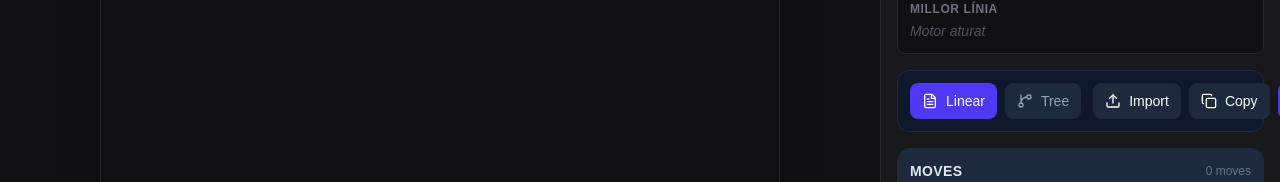
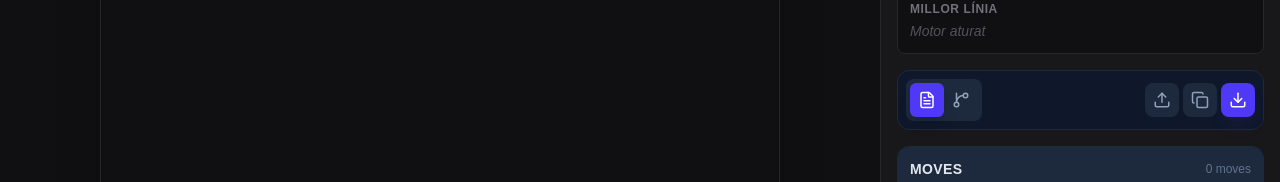
Before and after one commit to ChessEdMaster/chess-super-app, a Next.js app: page /analysis in a window 1280 px wide. Shown: the part 242-424 px from the top of the page. Built offline with nearby package versions, Linux system fonts and the light colour scheme; no server answers.

Commit message:
analisis

```diff
--- a/app/analysis/page.tsx
+++ b/app/analysis/page.tsx
@@ -305,10 +305,10 @@ export default function AnalysisPage() {
       </div>
 
       {/* RIGHT: ANALYSIS PANEL */}
-      <div className="flex flex-col border-l border-zinc-800 bg-zinc-900 h-full overflow-hidden">
+      <div className="flex flex-col border-l border-zinc-800 bg-zinc-900 h-full overflow-hidden relative">
 
         {/* Header */}
-        <div className="flex-none p-4 border-b border-zinc-800 bg-zinc-900/90 backdrop-blur z-10 flex justify-between items-center">
+        <div className="flex-none p-4 border-b border-zinc-800 bg-zinc-900/90 backdrop-blur z-10 flex justify-between items-center shrink-0">
           <h2 className="font-bold text-lg flex items-center gap-2">
             <LayoutGrid size={18} className="text-emerald-500" />
             Laboratori
@@ -319,8 +319,8 @@ export default function AnalysisPage() {
           </div>
         </div>
 
-        {/* Scrollable Content */}
-        <div className="flex-1 overflow-y-auto p-0">
+        {/* Scrollable Content - Hide Scrollbar */}
+        <div className="flex-1 overflow-y-auto p-0 scrollbar-hide">
           {activeTab === 'analysis' ? (
             <div className="flex flex-col min-h-full">
               <div className="p-4 space-y-4 flex-1">
@@ -358,7 +358,7 @@ export default function AnalysisPage() {
         </div>
 
         {/* Fixed Footer Controls */}
-        <div className="flex-none z-20">
+        <div className="flex-none z-20 bg-zinc-900 border-t border-zinc-800">
           <AnalysisControls
             isAnalyzing={isAnalyzing}
             setIsAnalyzing={setIsAnalyzing}
--- a/components/chat-box.tsx
+++ b/components/chat-box.tsx
@@ -113,21 +113,27 @@ export function ChatBox({ gameId, userId }: ChatBoxProps) {
     };
 
     return (
-        <div className="flex flex-col h-[300px] bg-slate-900 rounded-xl border border-slate-800 overflow-hidden">
-            <div className="p-3 bg-slate-800 border-b border-slate-700 font-bold text-slate-300 text-sm flex items-center gap-2">
-                <MessageSquare size={16} /> Xat de la Partida
+        <div className="flex flex-col h-full bg-slate-900 rounded-lg border border-slate-800 overflow-hidden">
+            <div className="p-2 bg-slate-800 border-b border-slate-700 font-bold text-slate-300 text-xs flex items-center gap-2">
+                <MessageSquare size={14} /> Xat de la Partida
             </div>
 
-            <div ref={scrollRef} className="flex-1 overflow-y-auto p-3 space-y-2 scrollbar-thin scrollbar-thumb-slate-700">
-                {messages.length === 0 && <p className="text-slate-600 text-xs text-center italic mt-10">Digues hola al teu rival! 👋</p>}
+            {gameId.startsWith('bot-') ? (
+                <div className="flex-1 flex items-center justify-center text-slate-600 text-xs italic p-4 text-center">
+                    El xat no està disponible contra bots.
+                </div>
+            ) : (
+                <>
+                    <div ref={scrollRef} className="flex-1 overflow-y-auto p-2 space-y-2 scrollbar-thin scrollbar-thumb-slate-700">
+                        {messages.length === 0 && <p className="text-slate-600 text-xs text-center italic mt-4">Digues hola al teu rival! 👋</p>}
                         {messages.map((msg) => {
                             const isMe = msg.user_id === userId;
                             return (
                                 <div key={msg.id} className={`flex flex-col ${isMe ? 'items-end' : 'items-start'}`}>
-                            <div className={`max-w-[85%] px-3 py-2 rounded-lg text-sm ${isMe ? 'bg-indigo-600 text-white rounded-br-none' : 'bg-slate-800 text-slate-200 rounded-bl-none'}`}>
+                                    <div className={`max-w-[90%] px-2 py-1.5 rounded-lg text-xs ${isMe ? 'bg-indigo-600 text-white rounded-br-none' : 'bg-slate-800 text-slate-200 rounded-bl-none'}`}>
                                         {msg.content}
                                     </div>
-                            <span className="text-[10px] text-slate-500 mt-1 px-1">
+                                    <span className="text-[9px] text-slate-500 mt-0.5 px-1">
                                         {isMe ? 'Tu' : msg.profiles?.username || 'Rival'}
                                     </span>
                                 </div>
@@ -140,13 +146,15 @@ export function ChatBox({ gameId, userId }: ChatBoxProps) {
                             type="text"
                             value={newMessage}
                             onChange={(e) => setNewMessage(e.target.value)}
-                    placeholder="Escriu un missatge..."
-                    className="flex-1 bg-slate-900 border border-slate-700 rounded-lg px-3 py-2 text-sm text-white focus:outline-none focus:border-indigo-500 transition"
+                            placeholder="Missatge..."
+                            className="flex-1 bg-slate-900 border border-slate-700 rounded-md px-2 py-1.5 text-xs text-white focus:outline-none focus:border-indigo-500 transition"
                         />
-                <button type="submit" className="bg-indigo-600 hover:bg-indigo-500 text-white p-2 rounded-lg transition">
-                    <Send size={18} />
+                        <button type="submit" className="bg-indigo-600 hover:bg-indigo-500 text-white p-1.5 rounded-md transition">
+                            <Send size={14} />
                         </button>
                     </form>
+                </>
+            )}
         </div>
     );
 }
--- a/components/chess-clock.tsx
+++ b/components/chess-clock.tsx
@@ -56,21 +56,21 @@ export function ChessClock({ whiteTime, blackTime, turn, isActive, onTimeout }:
   };
 
   return (
-    <div className="flex gap-4 w-full">
-      <div className={`flex-1 p-3 rounded-lg flex items-center justify-between border-2 transition-all ${turn === 'w' ? 'bg-slate-100 border-amber-500 shadow-[0_0_15px_rgba(245,158,11,0.3)]' : 'bg-slate-200 border-transparent opacity-60'}`}>
-        <div className="flex items-center gap-2 text-slate-800 font-bold">
-          <Clock size={18} />
+    <div className="flex gap-2 w-full">
+      <div className={`flex-1 px-3 py-2 rounded-lg flex items-center justify-between border-2 transition-all ${turn === 'w' ? 'bg-slate-100 border-amber-500 shadow-[0_0_10px_rgba(245,158,11,0.3)]' : 'bg-slate-200 border-transparent opacity-60'}`}>
+        <div className="flex items-center gap-1.5 text-slate-800 font-bold text-xs">
+          <Clock size={14} />
           <span>BLANQUES</span>
         </div>
-        <span className="font-mono text-2xl font-black text-slate-900">{formatTime(wTime)}</span>
+        <span className="font-mono text-xl font-black text-slate-900">{formatTime(wTime)}</span>
       </div>
 
-      <div className={`flex-1 p-3 rounded-lg flex items-center justify-between border-2 transition-all ${turn === 'b' ? 'bg-slate-800 border-amber-500 shadow-[0_0_15px_rgba(245,158,11,0.3)]' : 'bg-slate-900 border-transparent opacity-60'}`}>
-        <div className="flex items-center gap-2 text-slate-200 font-bold">
-          <Clock size={18} />
+      <div className={`flex-1 px-3 py-2 rounded-lg flex items-center justify-between border-2 transition-all ${turn === 'b' ? 'bg-slate-800 border-amber-500 shadow-[0_0_10px_rgba(245,158,11,0.3)]' : 'bg-slate-900 border-transparent opacity-60'}`}>
+        <div className="flex items-center gap-1.5 text-slate-200 font-bold text-xs">
+          <Clock size={14} />
           <span>NEGRES</span>
         </div>
-        <span className="font-mono text-2xl font-black text-white">{formatTime(bTime)}</span>
+        <span className="font-mono text-xl font-black text-white">{formatTime(bTime)}</span>
       </div>
     </div>
   );
--- a/components/pgn-editor.tsx
+++ b/components/pgn-editor.tsx
@@ -193,56 +193,53 @@ export function PGNEditor({
     return (
         <div className="space-y-4">
             {/* Toolbar */}
-            <div className="bg-slate-900 border border-slate-800 rounded-xl p-3 flex items-center justify-between gap-3">
+            <div className="bg-slate-900 border border-slate-800 rounded-xl p-2 flex items-center justify-between gap-2">
                 {/* View Mode Toggle */}
-                <div className="flex gap-2">
+                <div className="flex bg-slate-800 rounded-lg p-1">
                     <button
                         onClick={() => setViewMode('linear')}
-                        className={`px-3 py-2 rounded-lg text-sm font-medium transition flex items-center gap-2 ${viewMode === 'linear'
-                            ? 'bg-indigo-600 text-white'
-                            : 'bg-slate-800 text-slate-400 hover:bg-slate-700'
+                        className={`p-2 rounded-md transition ${viewMode === 'linear'
+                            ? 'bg-indigo-600 text-white shadow-lg'
+                            : 'text-slate-400 hover:text-white hover:bg-slate-700'
                             }`}
+                        title="Linear View"
                     >
-                        <FileText size={16} />
-                        Linear
+                        <FileText size={18} />
                     </button>
                     <button
                         onClick={() => setViewMode('tree')}
-                        className={`px-3 py-2 rounded-lg text-sm font-medium transition flex items-center gap-2 ${viewMode === 'tree'
-                            ? 'bg-indigo-600 text-white'
-                            : 'bg-slate-800 text-slate-400 hover:bg-slate-700'
+                        className={`p-2 rounded-md transition ${viewMode === 'tree'
+                            ? 'bg-indigo-600 text-white shadow-lg'
+                            : 'text-slate-400 hover:text-white hover:bg-slate-700'
                             }`}
+                        title="Tree View"
                     >
-                        <GitBranch size={16} />
-                        Tree
+                        <GitBranch size={18} />
                     </button>
                 </div>
 
                 {/* Actions */}
-                <div className="flex gap-2">
+                <div className="flex gap-1">
                     <button
                         onClick={handleImportPGN}
-                        className="px-3 py-2 bg-slate-800 hover:bg-slate-700 rounded-lg text-sm font-medium transition flex items-center gap-2 text-white"
+                        className="p-2 bg-slate-800 hover:bg-slate-700 hover:text-white rounded-lg transition text-slate-400"
                         title="Import PGN"
                     >
-                        <Upload size={16} />
-                        Import
+                        <Upload size={18} />
                     </button>
                     <button
                         onClick={handleCopyPGN}
-                        className="px-3 py-2 bg-slate-800 hover:bg-slate-700 rounded-lg text-sm font-medium transition flex items-center gap-2 text-white"
+                        className="p-2 bg-slate-800 hover:bg-slate-700 hover:text-white rounded-lg transition text-slate-400 relative"
                         title="Copy PGN"
                     >
-                        {copySuccess ? <Check size={16} /> : <Copy size={16} />}
-                        {copySuccess ? 'Copied!' : 'Copy'}
+                        {copySuccess ? <Check size={18} className="text-green-500" /> : <Copy size={18} />}
                     </button>
                     <button
                         onClick={handleExportPGN}
-                        className="px-3 py-2 bg-indigo-600 hover:bg-indigo-500 rounded-lg text-sm font-medium transition flex items-center gap-2 text-white"
+                        className="p-2 bg-indigo-600 hover:bg-indigo-500 rounded-lg transition text-white shadow-lg shadow-indigo-900/20"
                         title="Export PGN"
                     >
-                        <Download size={16} />
-                        Export
+                        <Download size={18} />
                     </button>
                 </div>
             </div>
```
Lines whose indentation alone changed are shown as unchanged.
